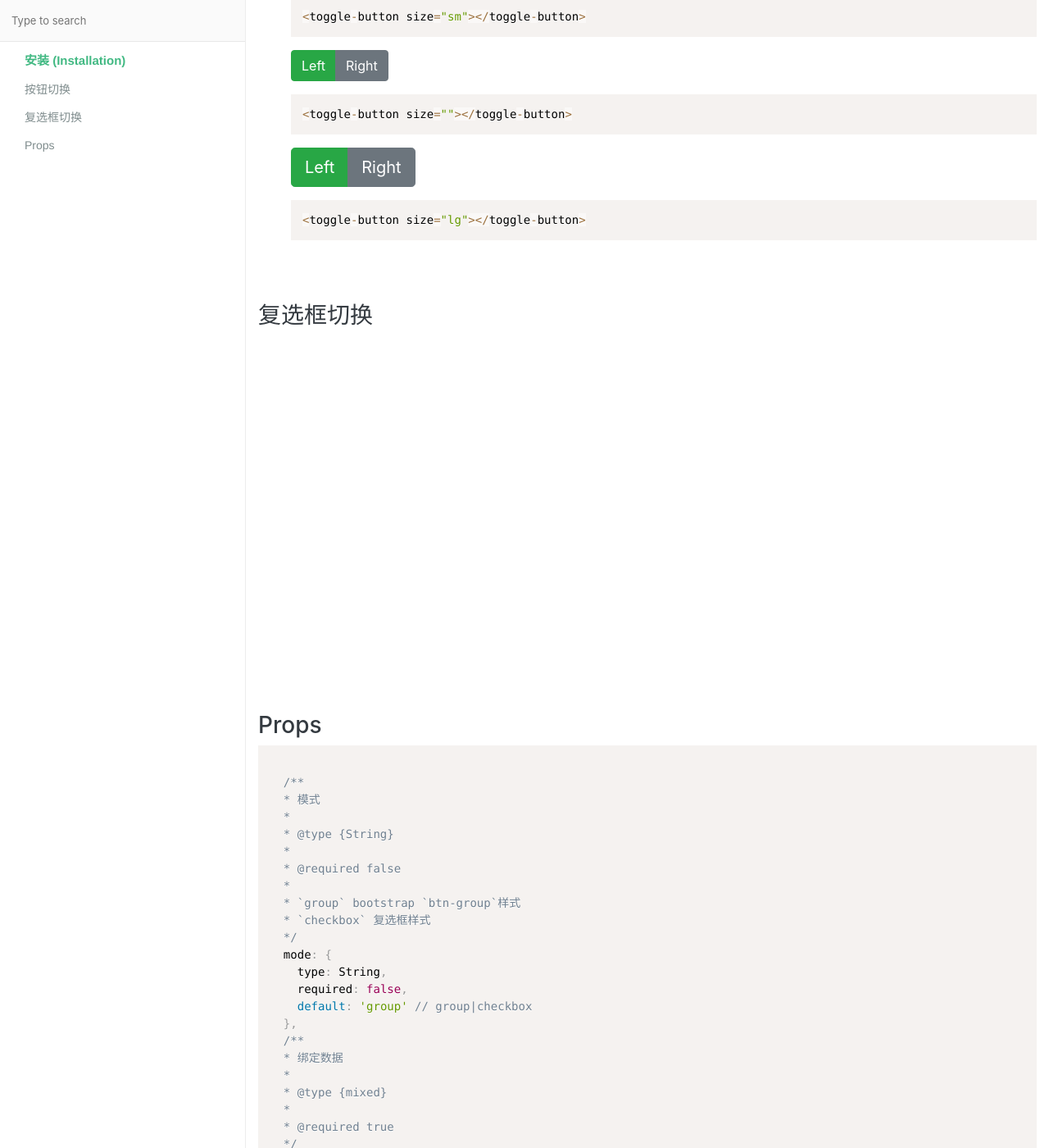
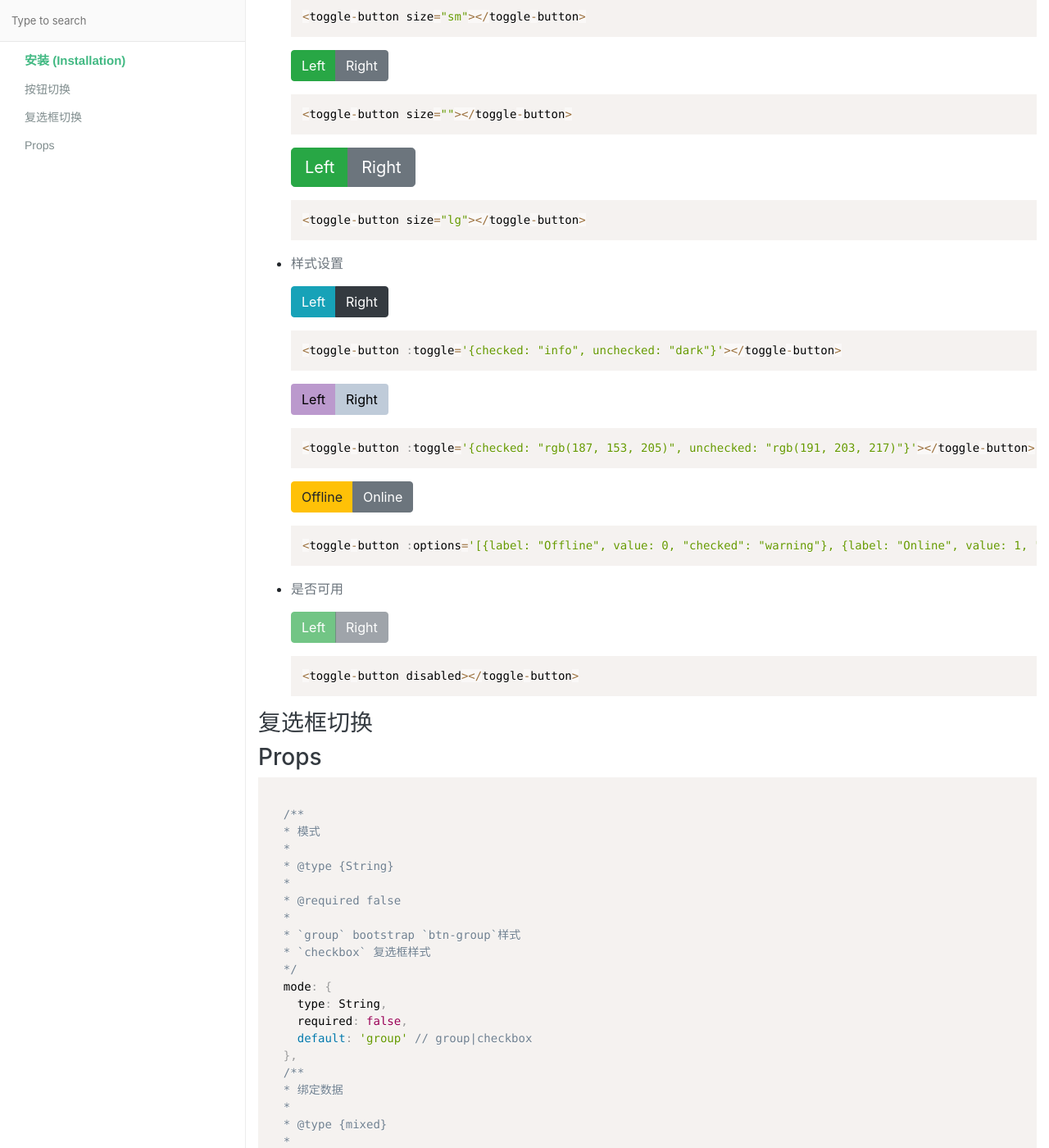
Before and after one commit to gurudin/gurudin.github.io, a Jekyll site: the page vue-toggle-button/index.html, which Jekyll copies as it is, in a window 1280 px wide and 1400 px high, scrolled down 1258 px. Shown: the whole window at 82% size. Built offline with Jekyll 4.4.1, drawn with Linux system fonts in a browser that asks for light colours.

Commit message:
fixed toggle button doc

```diff
--- a/vue-toggle-button/index.html
+++ b/vue-toggle-button/index.html
@@ -145,7 +145,7 @@
 &lt;toggle-button
   mode="checkbox"
   v-model="value"
-  :options='[]'&gt;&lt;/toggle-button&gt;
+  :options='options'&gt;&lt;/toggle-button&gt;
 
 # JS
 Vue.component('toggle-button', VueToggleButton.toggleButton)
@@ -167,7 +167,7 @@ const vm = new Vue({
           </ul>
         </div>
 
-        <div class="col-sm-12" id="button" style="height: 500px;">
+        <div class="col-sm-12" id="button">
           <h3 class="text-dark">按钮切换</h3>
 
           <ul>
@@ -194,9 +194,44 @@ const vm = new Vue({
                 <pre><code class="language-javascript">&lt;toggle-button size="lg">&lt;/toggle-button></code></pre>
               </p>
             </li>
+
+            <li>
+              <p class="text-secondary">样式设置</p>
+              <p>
+                <toggle-button
+                  v-model="button.size.value"
+                  :toggle='{checked: "info", unchecked: "dark"}'
+                  :options='button.size.options'></toggle-button>
+                <pre><code class="language-javascript">&lt;toggle-button :toggle='{checked: "info", unchecked: "dark"}'>&lt;/toggle-button></code></pre>
+              </p>
+              <p>
+                <toggle-button
+                  v-model="button.size.value"
+                  :toggle='{checked: "rgb(187, 153, 205)", unchecked: "rgb(191, 203, 217)"}'
+                  :options='button.size.options'></toggle-button>
+                <pre><code class="language-javascript">&lt;toggle-button :toggle='{checked: "rgb(187, 153, 205)", unchecked: "rgb(191, 203, 217)"}'>&lt;/toggle-button></code></pre>
+              </p>
+              <p>
+                <toggle-button
+                  v-model="button.size.value"
+                  :options='[{label: "Offline", value: 0, "checked": "warning"}, {label: "Online", value: 1, "checked": "success"}]'></toggle-button>
+                <pre><code class="language-javascript">&lt;toggle-button :options='[{label: "Offline", value: 0, "checked": "warning"}, {label: "Online", value: 1, "checked": "success"}]'>&lt;/toggle-button></code></pre>
+              </p>
+            </li>
+
+            <li>
+              <p class="text-secondary">是否可用</p>
+              <p>
+                <toggle-button
+                  v-model="button.size.value"
+                  disabled
+                  :options='button.size.options'></toggle-button>
+                <pre><code class="language-javascript">&lt;toggle-button disabled>&lt;/toggle-button></code></pre>
+              </p>
+            </li>
         </div>
 
-        <div class="col-sm-12" id="checkbox" style="height: 500px;">
+        <div class="col-sm-12" id="checkbox">
           <h3 class="text-dark">复选框切换</h3>
         </div>
 
```
